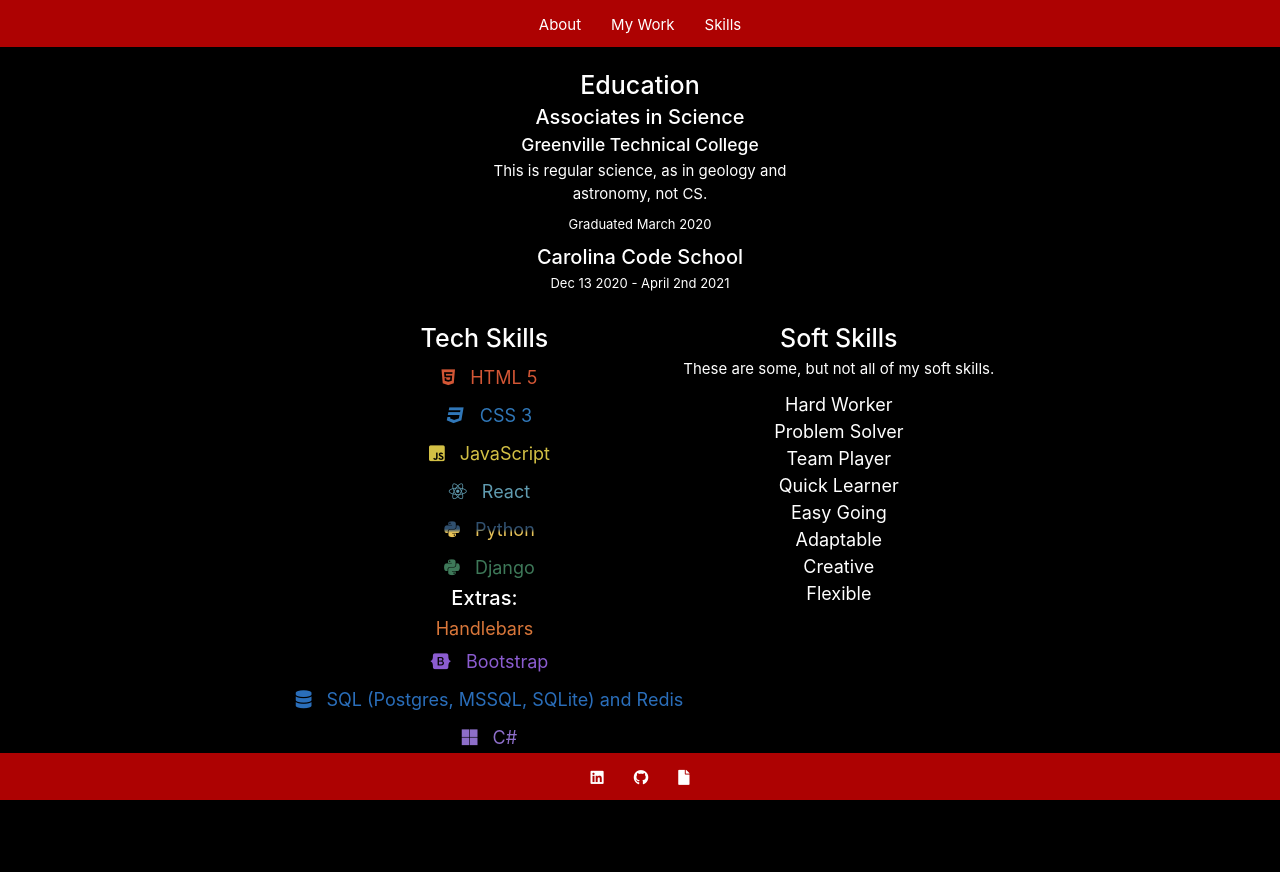
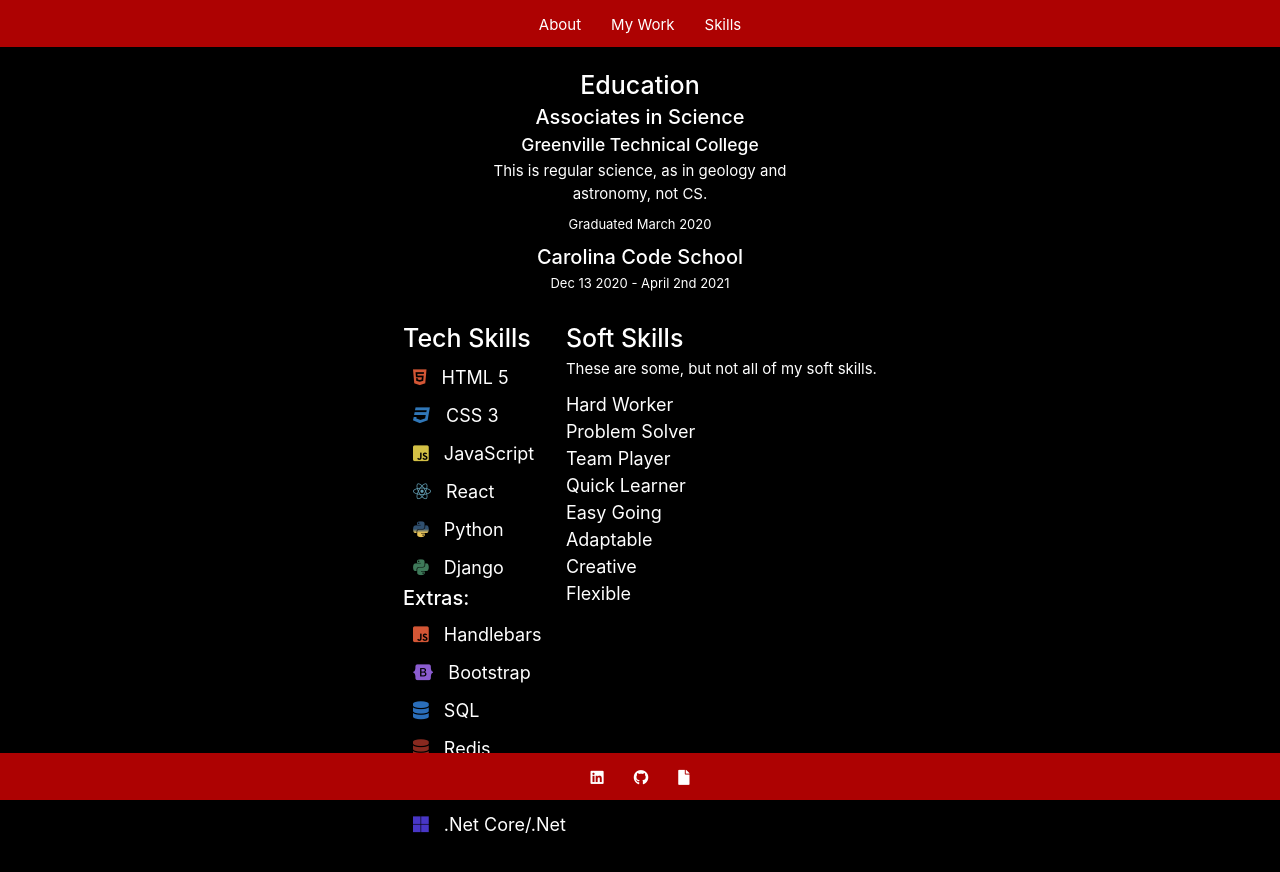
Before and after one commit to PatrickBoynton/portfolio, a React (Create React App) app: page /resume in a window 1280 px wide. Shown: the top 872 px of the page. Before the commit the page ends 849 px from the top, so only its background shows below. Built offline with nearby package versions, Linux system fonts and the light colour scheme.

Commit message:
Changed the styling.

```diff
--- a/src/components/Resume.js
+++ b/src/components/Resume.js
@@ -14,24 +14,25 @@
                     <time style={{fontSize: "1.3rem"}}>Dec 13 2020 - April 2nd 2021</time>
                 </div>
                 <div className="d-flex skills mt-5 justify-content-center">
-                    <div className="text-center">
+                    <div>
                         <h1>Tech Skills</h1>
-                        <ul style={{marginBottom: '3.5rem'}}>
-                            <li style={{color: "#D35635"}}> <i className="fab fa-html5"/> HTML 5</li>
-                            <li style={{color: "#3077B8"}}> <i className="fab fa-css3"/> CSS 3</li>
-                            <li style={{color: "#D3C045"}}><i className="fab fa-js-square"/> JavaScript</li>
-                            <li style={{color: "#609BB0"}}> <i className="fab fa-react"/> React</li>
-                            <li className="python"> <i className="fab fa-python"/> Python</li>
-                            <li style={{color: "#3E7959"}}><i className="fab fa-python"/> Django</li>
+                        <ul style={{marginBottom: "3.5rem"}}>
+                            <li><i style={{color: "#D35635"}} className="fab fa-html5"/> HTML 5</li>
+                            <li><i style={{color: "#3077B8"}} className="fab fa-css3"/> CSS 3</li>
+                            <li><i style={{color: "#D3C045"}} className="fab fa-js-square"/> JavaScript</li>
+                            <li><i style={{color: "#609BB0"}} className="fab fa-react"/> React</li>
+                            <li><i className="fab fa-python python"/> Python</li>
+                            <li><i style={{color: "#3E7959"}} className="fab fa-python"/> Django</li>
                             <h2>Extras: </h2>
-                            <li style={{color: "#DA773A"}}>Handlebars</li>
-                            <li style={{color: "#8B5CD0"}}><i className="fab fa-bootstrap"/> Bootstrap</li>
-                            <li style={{color: "#2A6EBA"}}><i className="fa fa-database"/> SQL (Postgres, MSSQL, SQLite) and Redis</li>
-                            <li style={{color: "#8D6EC9"}}><i className="fab fa-microsoft"/> C#</li>
-                            <li style={{color: "#4836C6"}}><i className="fab fa-microsoft"/> .Net Core/.Net</li>
+                            <li><i style={{color: "#D35635"}} className="fab fa-js-square"/> Handlebars</li>
+                            <li><i style={{color: "#8B5CD0"}} className="fab fa-bootstrap"/> Bootstrap</li>
+                            <li><i style={{color: "#2A6EBA"}} className="fa fa-database"/> SQL</li>
+                            <li><i style={{color: "#88291F"}} className="fa fa-database"/> Redis</li>
+                            <li><i style={{color: "#8D6EC9"}} className="fab fa-microsoft"/> C#</li>
+                            <li><i style={{color: "#4836C6"}} className="fab fa-microsoft"/> .Net Core/.Net</li>
                         </ul>
                     </div>
-                    <div className="soft-skills text-center">
+                    <div className="soft-skills">
                         <h1>Soft Skills</h1>
                         <p>These are some, but not all of my soft skills.</p>
                         <ul>
```
